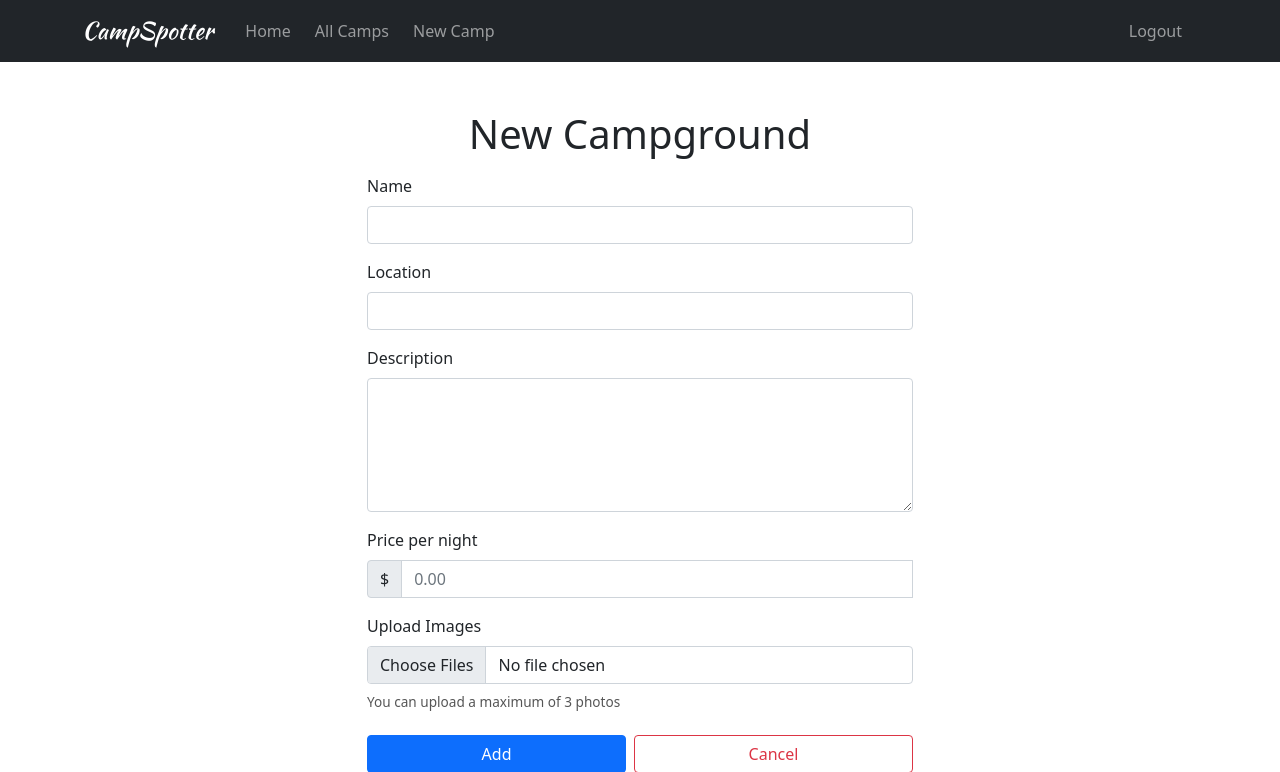
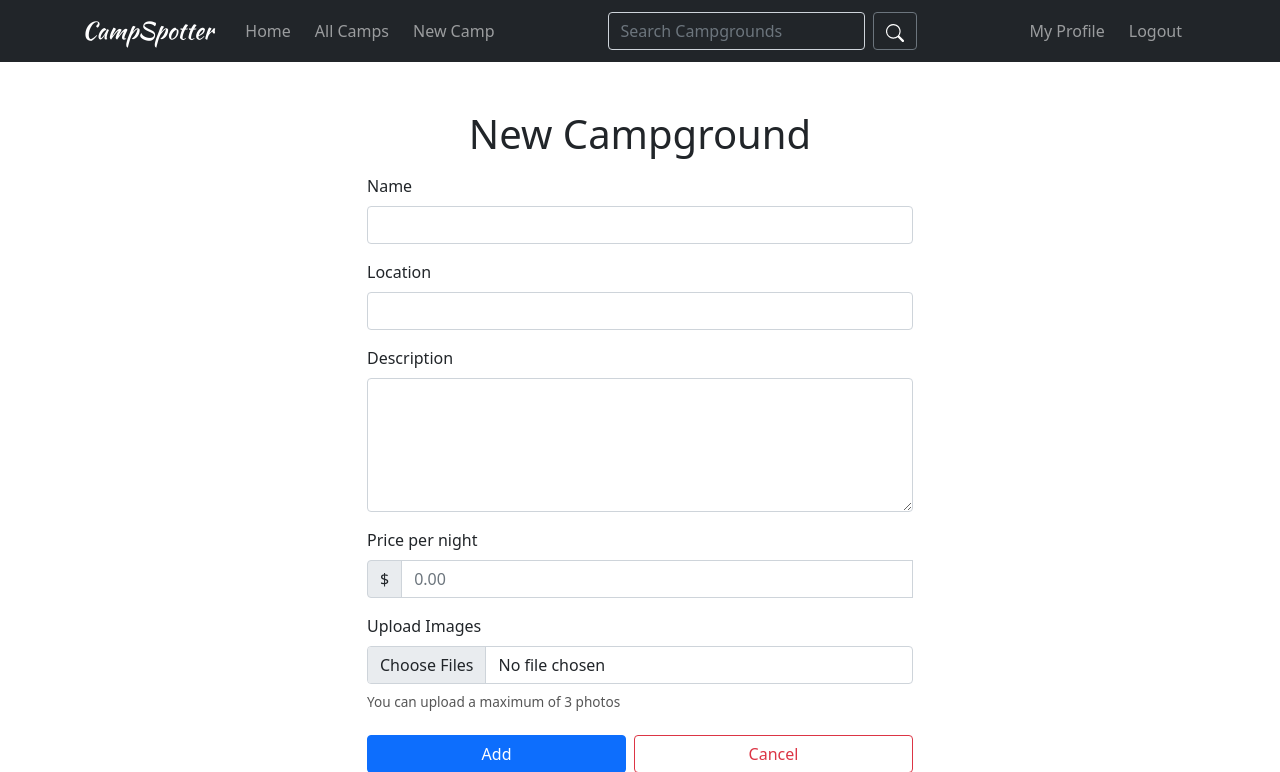
Before and after one commit to simstrom/camp-spotter, a Node server app: page /campgrounds/new in a window 1280 px wide. Shown: the top 772 px of the page. Run offline with Node 20, Linux system fonts and the light colour scheme; the visitor is signed in with stand-in values (Sample User, id 1); some libraries are stand-ins or nearby versions.

Commit message:
add search feature indexed on name and location

```diff
--- a/app.js
+++ b/app.js
@@ -18,7 +18,10 @@ const userRouter = require('./routes/users');
 const campgroundRouter = require('./routes/campgrounds');
 const reviewRouter = require('./routes/reviews');
 
-mongoose.connect('mongodb://localhost:27017/camp-spotter');
+mongoose.connect('mongodb://localhost:27017/camp-spotter', {
+	useNewUrlParser: true,
+	useUnifiedTopology: true,
+});
 
 const db = mongoose.connection;
 db.on('error', console.error.bind(console, 'Connection Error:'));
--- a/controllers/campgrounds.js
+++ b/controllers/campgrounds.js
@@ -99,3 +99,11 @@ module.exports.deleteCampground = async (req, res) => {
 	req.flash('success', 'Campground deleted successfully!');
 	res.redirect('/campgrounds');
 };
+
+module.exports.searchCampgrounds = async (req, res) => {
+	const query = req.query.q ? req.query.q.match(/\w+/g).join(' ') : '';
+	const campgrounds = await Campground.find({
+		$text: { $search: query },
+	});
+	res.render('campgrounds/search', { query, campgrounds });
+};
--- a/models/campground.js
+++ b/models/campground.js
@@ -49,6 +49,11 @@ const campgroundSchema = new Schema(
 	opts
 );
 
+campgroundSchema.index({
+	title: 'text',
+	location: 'text',
+});
+
 campgroundSchema.virtual('properties.popupMarkup').get(function () {
 	return `<h6><a href="/campgrounds/${this._id}">${this.title}</a></h6>
 			<p>${this.location}</p>`;
--- a/routes/campgrounds.js
+++ b/routes/campgrounds.js
@@ -19,6 +19,8 @@ router
 
 router.get('/new', isLoggedIn, controller.renderNewForm);
 
+router.get('/search', catchAsync(controller.searchCampgrounds));
+
 router
 	.route('/:id')
 	.get(catchAsync(controller.showCampground))
--- a/views/home.ejs
+++ b/views/home.ejs
@@ -13,10 +13,10 @@
 		/>
 		<link rel="stylesheet" href="/styles/home.css" />
 	</head>
-	<body class="container text-center text-white bg-dark">
+	<body class="text-center text-white bg-dark">
 		<div class="cover-container d-flex w-100 h-100 p-3 mx-auto flex-column">
 			<header class="mb-auto">
-				<nav class="navbar navbar-expand-md navbar-dark p-2">
+				<nav class="navbar navbar-expand-md navbar-dark">
 					<div class="container">
 						<a class="navbar-brand" href="#">CampSpotter</a>
 						<button
@@ -38,7 +38,7 @@
 								<a href="/login" class="nav-link">Login</a>
 								<a href="/register" class="nav-link">Register</a>
 								<% } else { %>
-								<a href="/logout" class="nav-link">My Profile</a>
+								<a href="/profile" class="nav-link">My Profile</a>
 								<a href="/logout" class="nav-link">Logout</a>
 								<% } %>
 							</div>
--- a/views/partials/nav.ejs
+++ b/views/partials/nav.ejs
@@ -18,11 +18,44 @@
 				<a class="nav-link ms-2" href="/campgrounds">All Camps</a>
 				<a class="nav-link ms-2" href="/campgrounds/new">New Camp</a>
 			</div>
+			<form
+				action="/campgrounds/search"
+				method="GET"
+				class="d-flex gap-2 ms-auto"
+			>
+				<input
+					name="q"
+					id="search"
+					type="search"
+					placeholder="Search Campgrounds"
+					aria-label="Search"
+					class="form-control bg-dark text-white"
+				/>
+				<button
+					class="btn btn-outline-secondary"
+					type="submit"
+					aria-label="search"
+				>
+					<svg
+						xmlns="http://www.w3.org/2000/svg"
+						width="18"
+						height="18"
+						fill="white"
+						class="bi bi-search"
+						viewBox="0 0 16 16"
+					>
+						<path
+							d="M11.742 10.344a6.5 6.5 0 1 0-1.397 1.398h-.001c.03.04.062.078.098.115l3.85 3.85a1 1 0 0 0 1.415-1.414l-3.85-3.85a1.007 1.007 0 0 0-.115-.1zM12 6.5a5.5 5.5 0 1 1-11 0 5.5 5.5 0 0 1 11 0z"
+						/>
+					</svg>
+				</button>
+			</form>
 			<div class="navbar-nav ms-auto">
 				<% if (!currentUser) { %>
 				<a href="/login" class="nav-link me-2">Login</a>
 				<a href="/register" class="nav-link me-2">Register</a>
 				<% } else { %>
+				<a href="/profile" class="nav-link me-2">My Profile</a>
 				<a href="/logout" class="nav-link me-2">Logout</a>
 				<% } %>
 			</div>
```
Also changed, not shown: public/styles/home.css (+13 -0 lines), views/campgrounds/search.ejs (added, +42 -0 lines).
